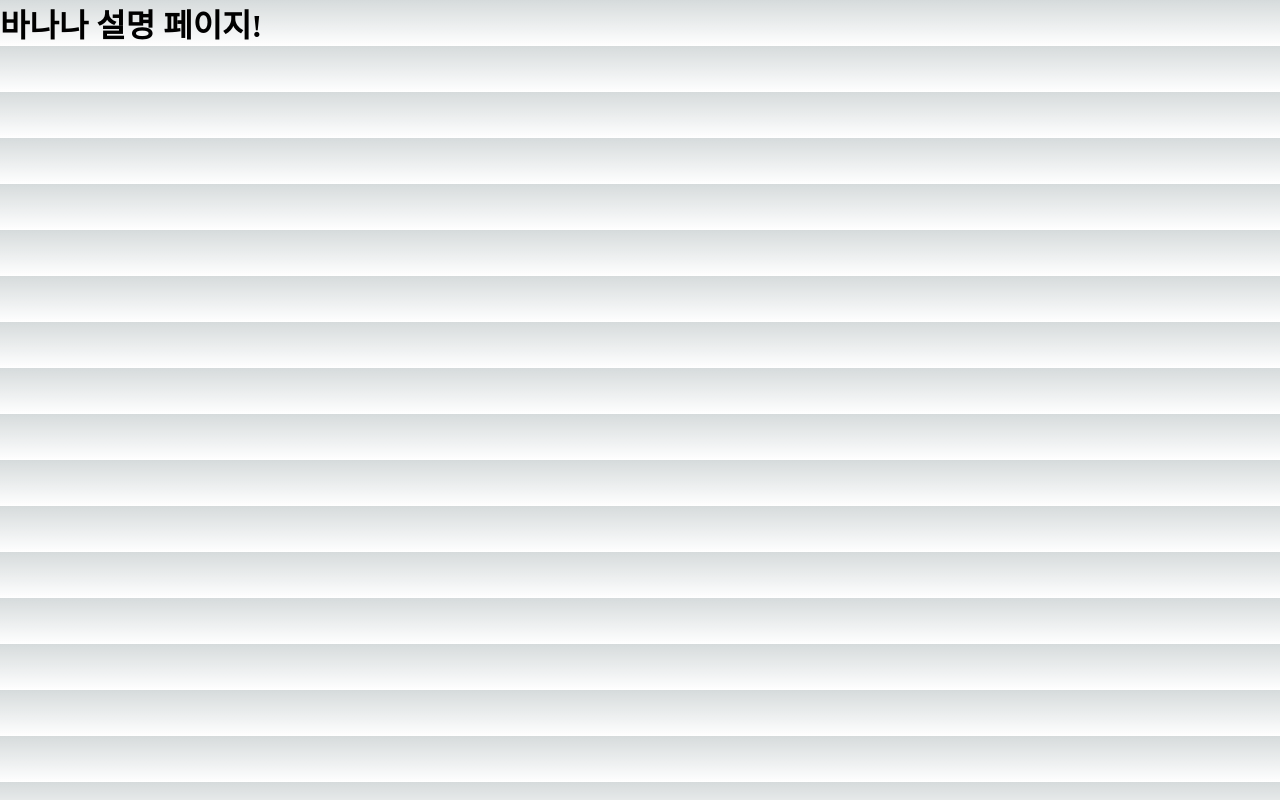
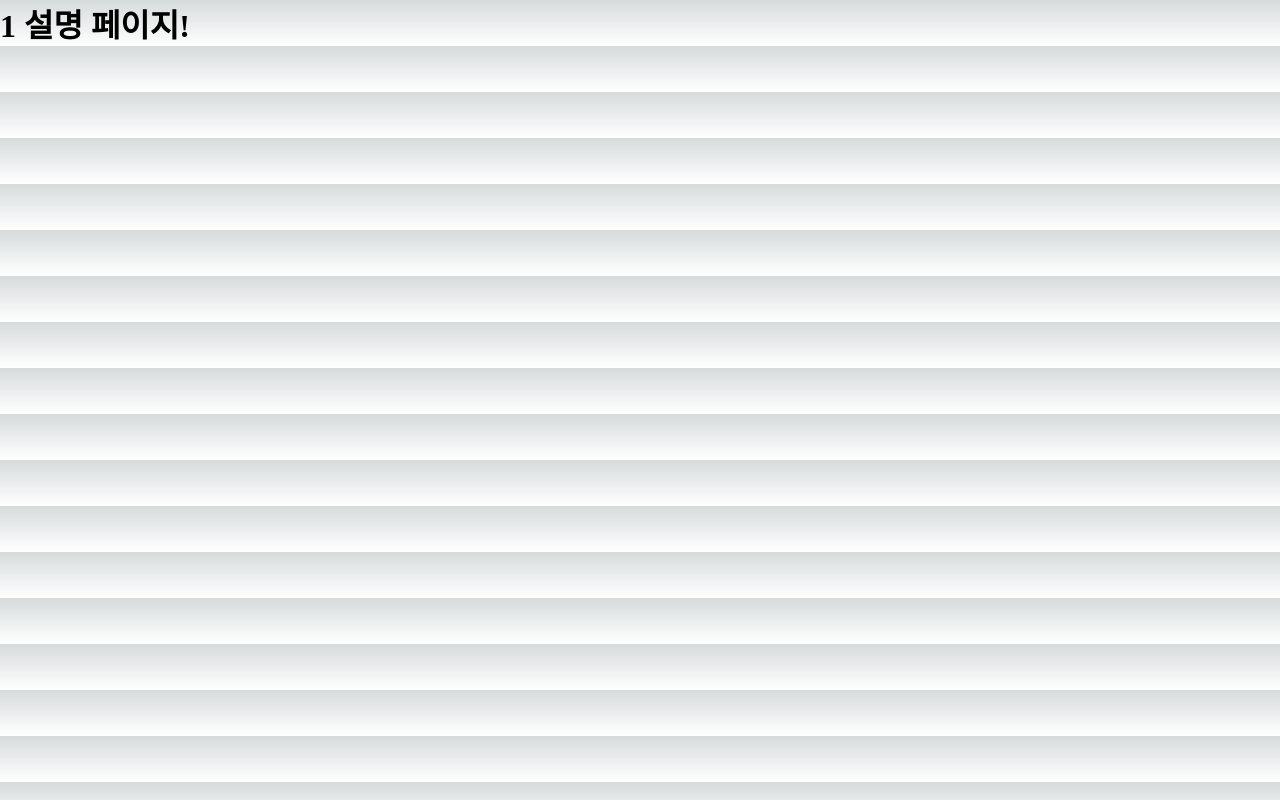
Before and after one commit to SimDaeHo/NextJs-Study, a Next.js app: page /fruits/1 in a window 1280 px wide. Built offline with nearby package versions, Linux system fonts and the light colour scheme.

Commit message:
Edit: slug page

```diff
--- a/src/app/fruits/[slug]/page.tsx
+++ b/src/app/fruits/[slug]/page.tsx
@@ -5,5 +5,5 @@ type Props = {
 };
 
 export default function bananaPage({ params }: Props) {
-  return <h1>바나나 설명 페이지!</h1>;
+  return <h1>{params.slug} 설명 페이지!</h1>;
 }
```
